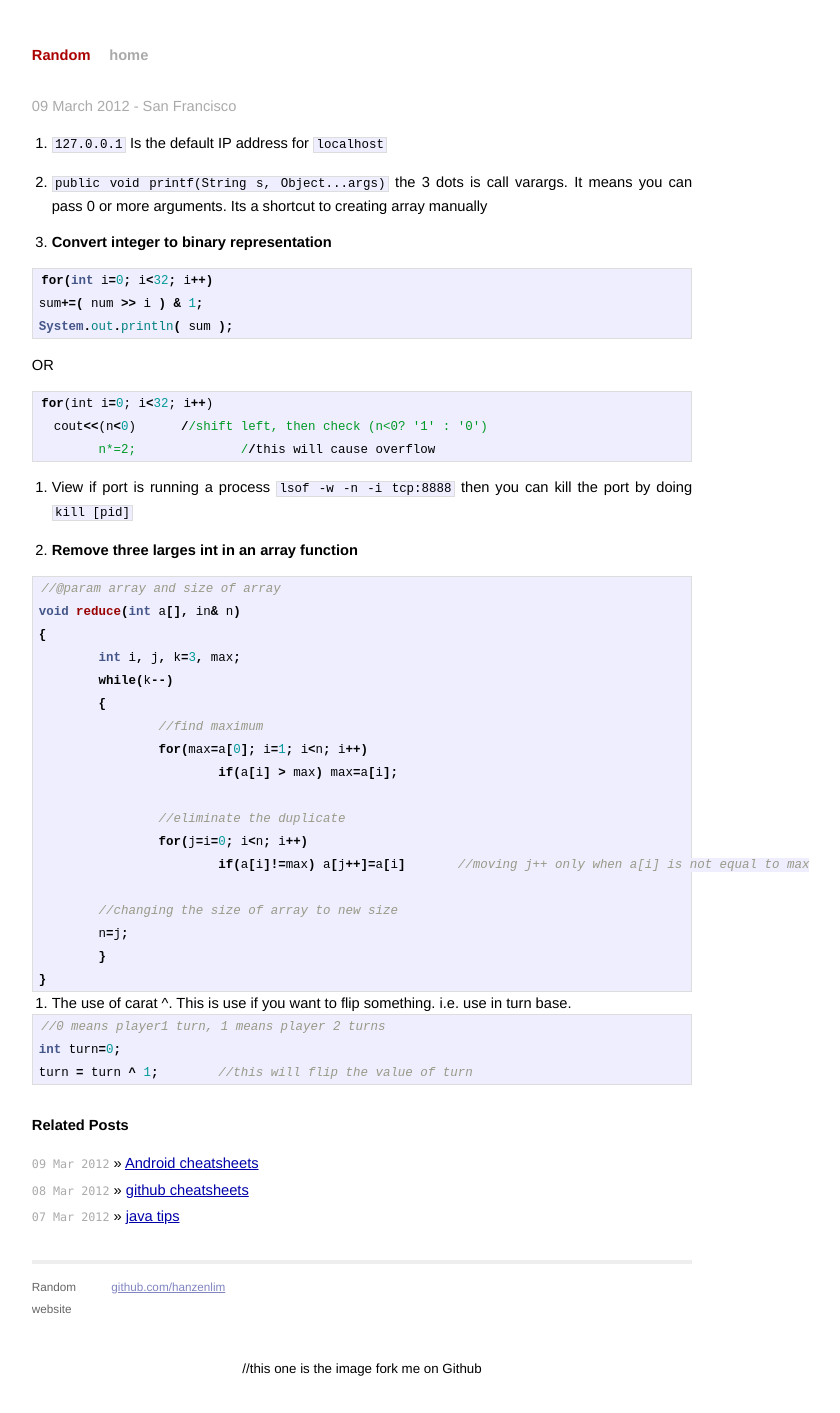
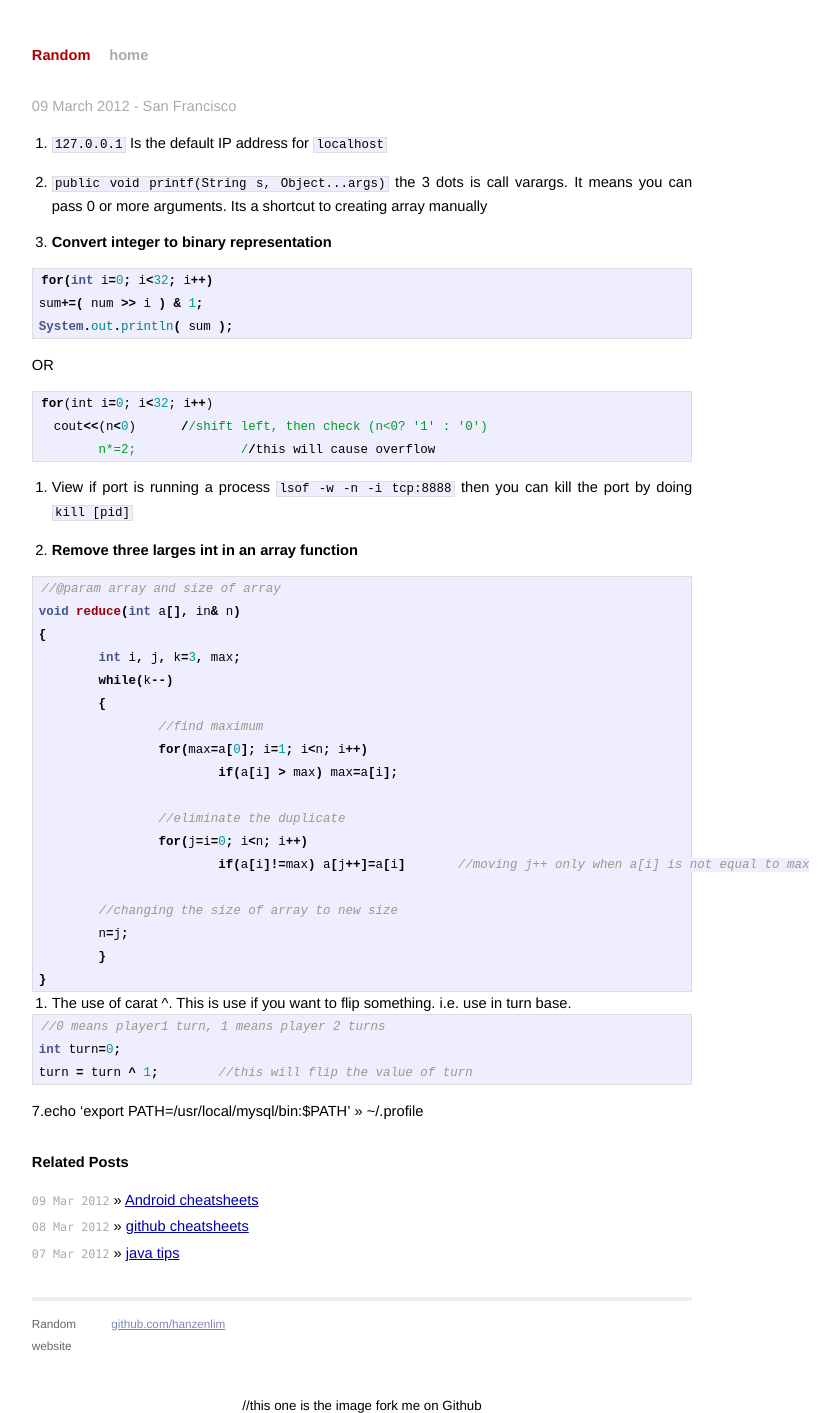
Before and after one commit to badong/badong.github.com, a Jekyll site: the page built from _posts/2012-03-9-general_cheatsheets.md, in a window 1280 px wide. Shown: the whole page, without its empty margins (278-1118 px from the left). Built offline with Jekyll 4.4.1, drawn with Linux system fonts in a browser that asks for light colours; Markdown is read by kramdown in place of the engine named in the settings; before the commit the page ends 1376 px from its top, so only the background shows below that.

Commit message:
Update _posts/2012-03-9-general_cheatsheets.md

```diff
--- a/_posts/2012-03-9-general_cheatsheets.md
+++ b/_posts/2012-03-9-general_cheatsheets.md
@@ -53,3 +53,6 @@ void reduce(int a[], in& n)
 int turn=0;
 turn = turn ^ 1;	//this will flip the value of turn
 {% endhighlight %}
+
+
+7.echo 'export PATH=/usr/local/mysql/bin:$PATH' >> ~/.profile
```
